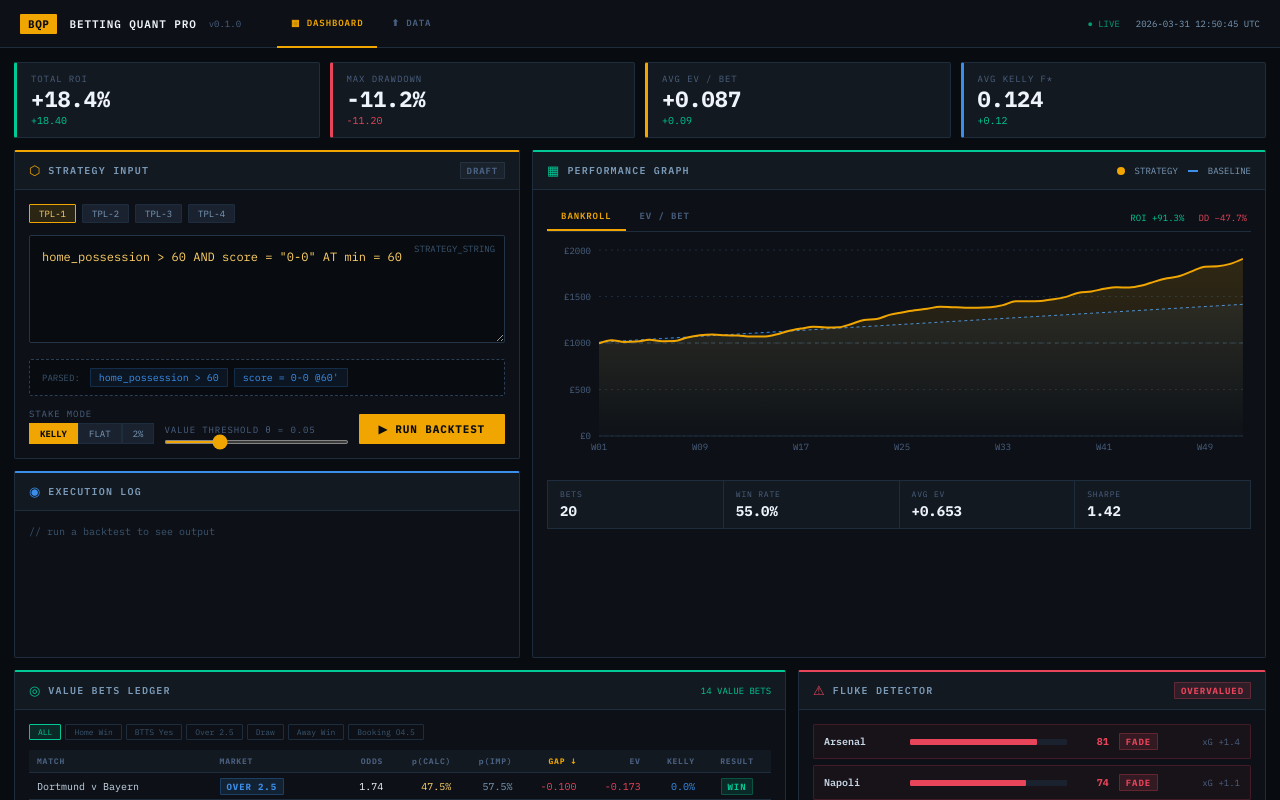
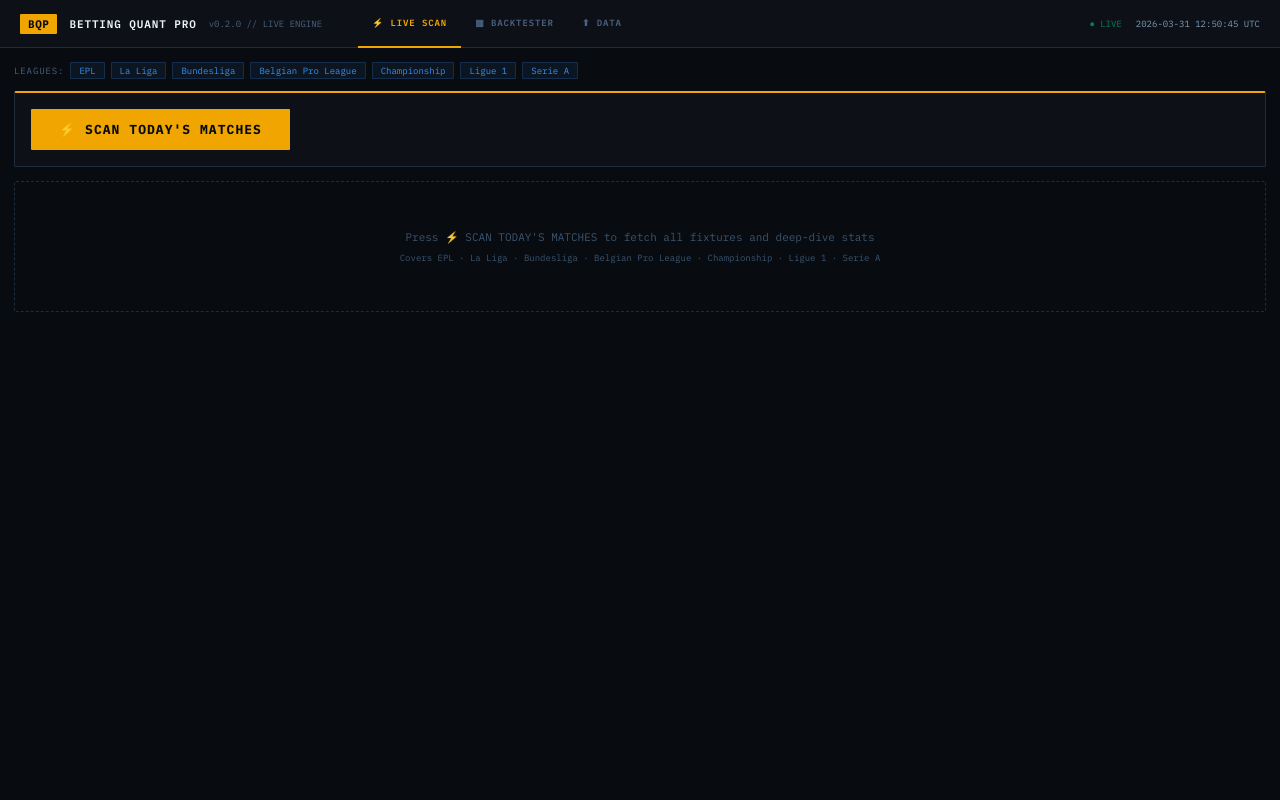
Before and after one commit to BIOUDIE/BetQuantPro, a React (Vite) app: page / in a window 1280 px wide. Shown: the top 800 px of the page. Built offline with nearby package versions, Linux system fonts and the light colour scheme.

Commit message:
Update App.jsx

```diff
--- a/src/App.jsx
+++ b/src/App.jsx
@@ -3,27 +3,34 @@ import { C, fmt, pct } from './theme.js'
 import { seedROI, seedBets } from './utils/seed.js'
 import { runBacktest } from './utils/engine.js'
 
-import Panel           from './components/Panel.jsx'
-import StatBadge       from './components/StatBadge.jsx'
-import Tag             from './components/Tag.jsx'
-import StrategyInput   from './components/StrategyInput.jsx'
+import Panel            from './components/Panel.jsx'
+import StatBadge        from './components/StatBadge.jsx'
+import Tag              from './components/Tag.jsx'
+import StrategyInput    from './components/StrategyInput.jsx'
 import PerformanceGraph from './components/PerformanceGraph.jsx'
-import ValueBetsTable  from './components/ValueBetsTable.jsx'
-import FlukeDetector   from './components/FlukeDetector.jsx'
-import DataIngestion   from './components/DataIngestion.jsx'
+import ValueBetsTable   from './components/ValueBetsTable.jsx'
+import FlukeDetector    from './components/FlukeDetector.jsx'
+import DataIngestion    from './components/DataIngestion.jsx'
+import ScanPanel        from './components/ScanPanel.jsx'
 
 const INITIAL_ROI  = seedROI()
 const INITIAL_BETS = seedBets()
 
+const TABS = [
+  { key: 'scan',      label: '⚡  LIVE SCAN' },
+  { key: 'dashboard', label: '▦  BACKTESTER' },
+  { key: 'data',      label: '⬆  DATA' },
+]
+
 export default function App() {
-  const [tab,        setTab]        = useState('dashboard')   // 'dashboard' | 'data'
-  const [running,    setRunning]    = useState(false)
-  const [validated,  setValidated]  = useState(false)
-  const [roiData,    setRoiData]    = useState(INITIAL_ROI)
-  const [bets,       setBets]       = useState(INITIAL_BETS)
-  const [matchData,  setMatchData]  = useState(null)          // uploaded matches
-  const [log,        setLog]        = useState([])
-  const [kpis,       setKpis]       = useState({
+  const [tab,       setTab]       = useState('scan')
+  const [running,   setRunning]   = useState(false)
+  const [validated, setValidated] = useState(false)
+  const [roiData,   setRoiData]   = useState(INITIAL_ROI)
+  const [bets,      setBets]      = useState(INITIAL_BETS)
+  const [matchData, setMatchData] = useState(null)
+  const [log,       setLog]       = useState([])
+  const [kpis,      setKpis]      = useState({
     roi: 18.4, drawdown: -11.2, avgEV: 0.087, kelly: 0.124,
   })
   const logRef = useRef(null)
@@ -38,56 +45,45 @@ export default function App() {
   const handleRun = ({ text, stakeMode, threshold, parsed }) => {
     setRunning(true)
     setLog([])
-
     const source = matchData ?? INITIAL_BETS
     const steps = [
-      [80,   `Loading ${source.length} matches...`,             C.textD],
-      [180,  `Strategy: "${text.slice(0, 45)}..."`,             C.blue],
-      [300,  `Threshold θ = ${threshold.toFixed(2)}`,           C.textD],
-      [420,  `Stake mode: ${stakeMode.toUpperCase()}`,          C.textD],
-      [560,  'Filtering by possession, xG, pressure index...', C.textD],
-      [720,  'Evaluating value gaps...',                        C.amber],
-      [900,  'Simulating bet outcomes...',                      C.amber],
-      [1080, 'Calculating Kelly fractions...',                  C.textD],
-      [1220, 'Computing drawdown & Sharpe ratio...',            C.textD],
-      [1400, 'Backtest complete. Generating report...',         C.green],
+      [80,   `Loading ${source.length} matches...`,              C.textD],
+      [180,  `Strategy: "${text.slice(0, 45)}..."`,              C.blue],
+      [300,  `Threshold θ = ${threshold.toFixed(2)}`,            C.textD],
+      [420,  `Stake mode: ${stakeMode.toUpperCase()}`,           C.textD],
+      [560,  'Filtering by possession, xG, pressure index...',   C.textD],
+      [720,  'Evaluating value gaps...',                         C.amber],
+      [900,  'Simulating bet outcomes...',                       C.amber],
+      [1080, 'Calculating Kelly fractions...',                   C.textD],
+      [1220, 'Computing drawdown & Sharpe ratio...',             C.textD],
+      [1400, 'Backtest complete. Generating report...',          C.green],
     ]
     steps.forEach(([t, msg, color]) => setTimeout(() => push(msg, color), t))
-
     setTimeout(() => {
       const result = runBacktest(source, parsed ?? [], threshold, stakeMode)
-
-      // Rebuild ROI curve from backtest bets
       let bank = 1000
-      const newRoi = []
-      for (let i = 0; i < 52; i++) {
-        const week  = `W${String(i + 1).padStart(2, '0')}`
+      const newRoi = Array.from({ length: 52 }, (_, i) => {
         const delta = (Math.random() - 0.38) * 60 + i * 0.35
         bank = Math.max(bank + delta, 400)
-        newRoi.push({
-          week,
+        return {
+          week:     `W${String(i + 1).padStart(2, '0')}`,
           bankroll: parseFloat(bank.toFixed(2)),
           baseline: parseFloat((1000 + i * 8).toFixed(2)),
           ev:       parseFloat((Math.random() * 0.18 - 0.04).toFixed(3)),
+        }
       })
-      }
-
       setRoiData(newRoi)
       setKpis({
         roi:      result.roi,
         drawdown: -(result.maxDrawdown * 100),
         avgEV:    result.bets.length > 0
-          ? result.bets.reduce((s, b) => s + (b.ev ?? 0), 0) / result.bets.length
-          : 0,
+          ? result.bets.reduce((s, b) => s + (b.ev ?? 0), 0) / result.bets.length : 0,
         kelly: result.bets.length > 0
-          ? result.bets.reduce((s, b) => s + (b.kelly ?? 0), 0) / result.bets.length
-          : 0,
+          ? result.bets.reduce((s, b) => s + (b.kelly ?? 0), 0) / result.bets.length : 0,
       })
-
       if (result.bets.length > 0) setBets(result.bets)
       setValidated(true)
       setRunning(false)
-
       push(`✓ ${result.bets.length} qualifying bets | ROI ${fmt(result.roi, 1)}% | Win rate ${pct(result.winRate)}`, C.green)
     }, 1550)
   }
@@ -98,74 +94,63 @@ export default function App() {
     setTab('dashboard')
   }
 
-  // ── KPI cards ─────────────────────────────────────────────────────────────
   const kpiCards = [
-    { label: 'TOTAL ROI',    value: fmt(kpis.roi, 1) + '%',   delta: kpis.roi,      accent: C.green },
+    { label: 'TOTAL ROI',    value: fmt(kpis.roi, 1) + '%',      delta: kpis.roi,      accent: C.green },
     { label: 'MAX DRAWDOWN', value: fmt(kpis.drawdown, 1) + '%', delta: kpis.drawdown, accent: C.red   },
-    { label: 'AVG EV / BET', value: fmt(kpis.avgEV, 3),       delta: kpis.avgEV,    accent: C.amber },
-    { label: 'AVG KELLY f*', value: kpis.kelly.toFixed(3),    delta: kpis.kelly,    accent: C.blue  },
+    { label: 'AVG EV / BET', value: fmt(kpis.avgEV, 3),          delta: kpis.avgEV,    accent: C.amber },
+    { label: 'AVG KELLY f*', value: kpis.kelly.toFixed(3),        delta: kpis.kelly,    accent: C.blue  },
   ]
 
   return (
     <div style={{ background: C.bg0, minHeight: '100vh', display: 'flex', flexDirection: 'column' }}>
 
-      {/* ── Top nav bar ────────────────────────────────────────────────────── */}
+      {/* ── Header ─────────────────────────────────────────────────────────── */}
       <div style={{
-        background:    C.bg1,
-        borderBottom:  `1px solid ${C.border}`,
-        padding:       '0 20px',
-        height:         48,
-        display:       'flex',
-        alignItems:    'center',
-        justifyContent:'space-between',
-        flexShrink:     0,
+        background:     C.bg1,
+        borderBottom:   `1px solid ${C.border}`,
+        padding:        '0 20px',
+        height:          48,
+        display:        'flex',
+        alignItems:     'center',
+        justifyContent: 'space-between',
+        flexShrink:      0,
       }}>
         <div style={{ display: 'flex', alignItems: 'center', gap: 12 }}>
-          {/* Logo badge */}
           <div style={{
-            background:    C.amber,
-            color:         C.bg0,
-            fontWeight:    700,
-            fontSize:      11,
-            letterSpacing: '0.05em',
-            padding:       '3px 8px',
-            borderRadius:   1,
+            background: C.amber, color: C.bg0, fontWeight: 700,
+            fontSize: 11, letterSpacing: '0.05em', padding: '3px 8px', borderRadius: 1,
           }}>BQP</div>
           <span style={{ fontSize: 11, fontWeight: 600, color: C.white, letterSpacing: '0.08em' }}>
             BETTING QUANT PRO
           </span>
-          <span style={{ fontSize: 9, color: C.muted }}>v0.1.0</span>
+          <span style={{ fontSize: 9, color: C.muted }}>v0.2.0 // LIVE ENGINE</span>
 
-          {/* Nav tabs */}
-          <div style={{ marginLeft: 24, display: 'flex', gap: 0 }}>
-            {[['dashboard', '▦  DASHBOARD'], ['data', '⬆  DATA']].map(([k, l]) => (
-              <button key={k} onClick={() => setTab(k)} style={{
+          <div style={{ marginLeft: 24, display: 'flex' }}>
+            {TABS.map(({ key, label }) => (
+              <button key={key} onClick={() => setTab(key)} style={{
                 background:    'none',
                 border:        'none',
-                borderBottom:  `2px solid ${tab === k ? C.amber : 'transparent'}`,
-                color:          tab === k ? C.amber : C.muted,
+                borderBottom:  `2px solid ${tab === key ? C.amber : 'transparent'}`,
+                color:          tab === key ? C.amber : C.muted,
                 fontSize:       9,
                 fontWeight:     600,
                 letterSpacing: '0.1em',
                 padding:       '0 14px',
                 height:         48,
                 cursor:        'pointer',
+                whiteSpace:    'nowrap',
               }}>
-                {l}
+                {label}
               </button>
             ))}
           </div>
         </div>
 
-        <div style={{ display: 'flex', alignItems: 'center', gap: 16 }}>
-          {matchData && (
-            <Tag color={C.green}>{matchData.length} MATCHES LOADED</Tag>
-          )}
-          <span style={{
-            fontSize:  9,
-            color:     C.green,
-            animation: 'blink 2s ease-in-out infinite',
-          }}>● LIVE</span>
+        <div style={{ display: 'flex', alignItems: 'center', gap: 14 }}>
+          {matchData && <Tag color={C.green}>{matchData.length} MATCHES LOADED</Tag>}
+          <span style={{ fontSize: 9, color: C.green, animation: 'blink 2s ease-in-out infinite' }}>
+            ● LIVE
+          </span>
           <span style={{ fontSize: 9, color: C.textD }}>
             {new Date().toISOString().replace('T', ' ').slice(0, 19)} UTC
           </span>
@@ -175,12 +160,87 @@ export default function App() {
       {/* ── Page body ──────────────────────────────────────────────────────── */}
       <div style={{ flex: 1, padding: 14, display: 'flex', flexDirection: 'column', gap: 12, overflowY: 'auto' }}>
 
+        {/* ════ LIVE SCAN TAB ════ */}
+        {tab === 'scan' && (
+          <div style={{ animation: 'fadeIn 0.3s ease' }}>
+            {/* League pills */}
+            <div style={{
+              display: 'flex', gap: 6, marginBottom: 12, flexWrap: 'wrap', alignItems: 'center',
+            }}>
+              <span style={{ fontSize: 9, color: C.muted, letterSpacing: '0.1em' }}>LEAGUES:</span>
+              {['EPL', 'La Liga', 'Bundesliga', 'Belgian Pro League', 'Championship', 'Ligue 1', 'Serie A'].map(l => (
+                <span key={l} style={{
+                  fontSize: 9, background: C.blue + '18', color: C.blue,
+                  border: `1px solid ${C.blue}33`, padding: '2px 8px', borderRadius: 1,
+                }}>{l}</span>
+              ))}
+            </div>
+            <ScanPanel />
+          </div>
+        )}
+
+        {/* ════ BACKTESTER TAB ════ */}
+        {tab === 'dashboard' && (
+          <>
+            <div style={{ display: 'grid', gridTemplateColumns: 'repeat(4, 1fr)', gap: 10 }}>
+              {kpiCards.map(k => <StatBadge key={k.label} {...k} />)}
+            </div>
+
+            <div style={{ display: 'grid', gridTemplateColumns: '1fr 1.45fr', gap: 12 }}>
+              <div style={{ display: 'flex', flexDirection: 'column', gap: 12 }}>
+                <Panel title="Strategy Input" icon="⬡" accent={C.amber}
+                  headerRight={<Tag color={validated ? C.green : C.muted}>{validated ? 'VALIDATED' : 'DRAFT'}</Tag>}>
+                  <StrategyInput onRun={handleRun} running={running} />
+                </Panel>
+                <Panel title="Execution Log" icon="◉" accent={C.blue}>
+                  <div ref={logRef} style={{ height: 118, overflowY: 'auto', fontSize: 10,
+                    display: 'flex', flexDirection: 'column', gap: 3 }}>
+                    {log.length === 0
+                      ? <span style={{ color: C.textDD }}>// run a backtest to see output</span>
+                      : log.map((l, i) => (
+                          <div key={i} style={{ color: l.color, lineHeight: 1.6 }}>
+                            <span style={{ color: C.textDD }}>[{new Date(l.ts).toISOString().slice(11, 19)}]</span>
+                            {' '}{l.msg}
+                          </div>
+                        ))
+                    }
+                    {running && <span style={{ color: C.amber, animation: 'blink 0.8s infinite' }}>▋</span>}
+                  </div>
+                </Panel>
+              </div>
+              <Panel title="Performance Graph" icon="▦" accent={C.green} style={{ minHeight: 380 }}
+                headerRight={
+                  <div style={{ display: 'flex', alignItems: 'center', gap: 10 }}>
+                    <div style={{ width: 8, height: 8, borderRadius: '50%', background: C.amber }} />
+                    <span style={{ fontSize: 9, color: C.textD }}>STRATEGY</span>
+                    <div style={{ width: 10, height: 2, background: C.blue }} />
+                    <span style={{ fontSize: 9, color: C.textD }}>BASELINE</span>
+                  </div>
+                }>
+                <PerformanceGraph data={roiData} bets={bets} />
+              </Panel>
+            </div>
+
+            <div style={{ display: 'grid', gridTemplateColumns: '1.65fr 1fr', gap: 12 }}>
+              <Panel title="Value Bets Ledger" icon="◎" accent={C.green}
+                headerRight={
+                  <span style={{ fontSize: 9, color: C.green }}>
+                    {bets.filter(b => (b.gap ?? 0) > 0.05).length} VALUE BETS
+                  </span>
+                }>
+                <ValueBetsTable bets={bets} />
+              </Panel>
+              <Panel title="Fluke Detector" icon="⚠" accent={C.red}
+                headerRight={<Tag color={C.red}>OVERVALUED</Tag>}>
+                <FlukeDetector />
+              </Panel>
+            </div>
+          </>
+        )}
+
         {/* ════ DATA TAB ════ */}
         {tab === 'data' && (
-          <div style={{
-            display: 'grid', gridTemplateColumns: '1fr 1fr', gap: 14,
-            animation: 'fadeIn 0.3s ease',
-          }}>
+          <div style={{ display: 'grid', gridTemplateColumns: '1fr 1fr', gap: 14, animation: 'fadeIn 0.3s ease' }}>
             <Panel title="Data Ingestion" icon="⬆" accent={C.amber}>
               <DataIngestion onLoad={handleDataLoad} />
             </Panel>
@@ -188,144 +248,33 @@ export default function App() {
               <div style={{ display: 'flex', flexDirection: 'column', gap: 14 }}>
                 <div style={{ fontSize: 11, color: C.textD, lineHeight: 1.9 }}>
                   Upload a <span style={{ color: C.amberL }}>.csv</span> or{' '}
-                  <span style={{ color: C.amberL }}>.json</span> file containing
-                  your match statistics. The engine will automatically detect
-                  available fields and calculate whichever metrics it can.
+                  <span style={{ color: C.amberL }}>.json</span> file to backtest against your own historical data.
+                  On the Live Scan tab, real data is pulled automatically from Sportmonks.
                 </div>
-                <div style={{ display: 'flex', flexDirection: 'column', gap: 6 }}>
                 {[
-                    ['Required',  C.red,   'home_team, away_team, home_goals, away_goals'],
-                    ['xG fields', C.amber, 'home_xg, away_xg'],
-                    ['Possession',C.blue,  'home_possession, away_possession'],
-                    ['Shots',     C.green, 'home_shots_on_target, away_shots_on_target'],
-                    ['Set pieces',C.blue,  'home_corners, away_corners'],
-                    ['Discipline',C.amber, 'home_yellow_cards, away_yellow_cards, home_red_cards, away_red_cards, home_fouls, away_fouls'],
-                    ['Odds',      C.green, 'odds_home_win, odds_draw, odds_away_win'],
-                    ['Pre-calc',  C.textD, 'calc, impl, gap, ev, kelly, odds, result'],
+                  ['Required',   C.red,   'home_team, away_team, home_goals, away_goals'],
+                  ['xG fields',  C.amber, 'home_xg, away_xg'],
+                  ['Possession', C.blue,  'home_possession, away_possession'],
+                  ['Shots',      C.green, 'home_shots_on_target, away_shots_on_target'],
+                  ['Set pieces', C.blue,  'home_corners, away_corners'],
+                  ['Discipline', C.amber, 'home_yellow_cards, away_yellow_cards, home_red_cards, away_red_cards, home_fouls, away_fouls'],
+                  ['Odds',       C.green, 'odds_home_win, odds_draw, odds_away_win'],
+                  ['Pre-calc',   C.textD, 'calc, impl, gap, ev, kelly, odds, result'],
                 ].map(([label, color, fields]) => (
                   <div key={label} style={{
-                      display:     'flex',
-                      gap:          10,
-                      padding:     '6px 10px',
-                      background:   C.bg2,
-                      border:       `1px solid ${C.border}`,
-                      borderLeft:   `3px solid ${color}`,
-                      borderRadius:  2,
+                    display: 'flex', gap: 10, padding: '6px 10px',
+                    background: C.bg2, border: `1px solid ${C.border}`,
+                    borderLeft: `3px solid ${color}`, borderRadius: 2,
                   }}>
                     <div style={{ width: 76, fontSize: 9, color, fontWeight: 700, letterSpacing: '0.08em', flexShrink: 0 }}>
                       {label.toUpperCase()}
                     </div>
-                      <div style={{ fontSize: 9, color: C.textD, lineHeight: 1.7 }}>
-                        {fields}
-                      </div>
+                    <div style={{ fontSize: 9, color: C.textD, lineHeight: 1.7 }}>{fields}</div>
                   </div>
                 ))}
               </div>
-              </div>
             </Panel>
           </div>
-        )}
-
-        {/* ════ DASHBOARD TAB ════ */}
-        {tab === 'dashboard' && (
-          <>
-            {/* KPI strip */}
-            <div style={{ display: 'grid', gridTemplateColumns: 'repeat(4, 1fr)', gap: 10 }}>
-              {kpiCards.map(k => <StatBadge key={k.label} {...k} />)}
-            </div>
-
-            {/* Row 1: Strategy + Graph */}
-            <div style={{ display: 'grid', gridTemplateColumns: '1fr 1.45fr', gap: 12 }}>
-
-              {/* Left col: Strategy Input + Console */}
-              <div style={{ display: 'flex', flexDirection: 'column', gap: 12 }}>
-                <Panel
-                  title="Strategy Input"
-                  icon="⬡"
-                  accent={C.amber}
-                  headerRight={
-                    <Tag color={validated ? C.green : C.muted}>
-                      {validated ? 'VALIDATED' : 'DRAFT'}
-                    </Tag>
-                  }
-                >
-                  <StrategyInput onRun={handleRun} running={running} />
-                </Panel>
-
-                <Panel title="Execution Log" icon="◉" accent={C.blue}>
-                  <div
-                    ref={logRef}
-                    style={{
-                      height:        118,
-                      overflowY:     'auto',
-                      fontSize:       10,
-                      display:       'flex',
-                      flexDirection: 'column',
-                      gap:            3,
-                    }}
-                  >
-                    {log.length === 0
-                      ? <span style={{ color: C.textDD }}>// run a backtest to see output</span>
-                      : log.map((l, i) => (
-                          <div key={i} style={{ color: l.color, lineHeight: 1.6 }}>
-                            <span style={{ color: C.textDD }}>
-                              [{new Date(l.ts).toISOString().slice(11, 19)}]
-                            </span>
-                            {' '}{l.msg}
-                          </div>
-                        ))
-                    }
-                    {running && (
-                      <span style={{ color: C.amber, animation: 'blink 0.8s infinite' }}>▋</span>
-                    )}
-                  </div>
-                </Panel>
-              </div>
-
-              {/* Right col: Performance graph */}
-              <Panel
-                title="Performance Graph"
-                icon="▦"
-                accent={C.green}
-                style={{ minHeight: 380 }}
-                headerRight={
-                  <div style={{ display: 'flex', alignItems: 'center', gap: 10 }}>
-                    <div style={{ width: 8, height: 8, borderRadius: '50%', background: C.amber }} />
-                    <span style={{ fontSize: 9, color: C.textD }}>STRATEGY</span>
-                    <div style={{ width: 10, height: 2, background: C.blue }} />
-                    <span style={{ fontSize: 9, color: C.textD }}>BASELINE</span>
-                  </div>
-                }
-              >
-                <PerformanceGraph data={roiData} bets={bets} />
-              </Panel>
-            </div>
-
-            {/* Row 2: Value Bets + Fluke Detector */}
-            <div style={{ display: 'grid', gridTemplateColumns: '1.65fr 1fr', gap: 12 }}>
-              <Panel
-                title="Value Bets Ledger"
-                icon="◎"
-                accent={C.green}
-                headerRight={
-                  <span style={{ fontSize: 9, color: C.green }}>
-                    {bets.filter(b => (b.gap ?? 0) > 0.05).length} VALUE BETS
-                  </span>
-                }
-              >
-                <ValueBetsTable bets={bets} />
-              </Panel>
-
-              <Panel
-                title="Fluke Detector"
-                icon="⚠"
-                accent={C.red}
-                headerRight={<Tag color={C.red}>OVERVALUED</Tag>}
-              >
-                <FlukeDetector />
-              </Panel>
-            </div>
-          </>
         )}
       </div>
     </div>
```
Lines whose indentation alone changed are shown as unchanged.
